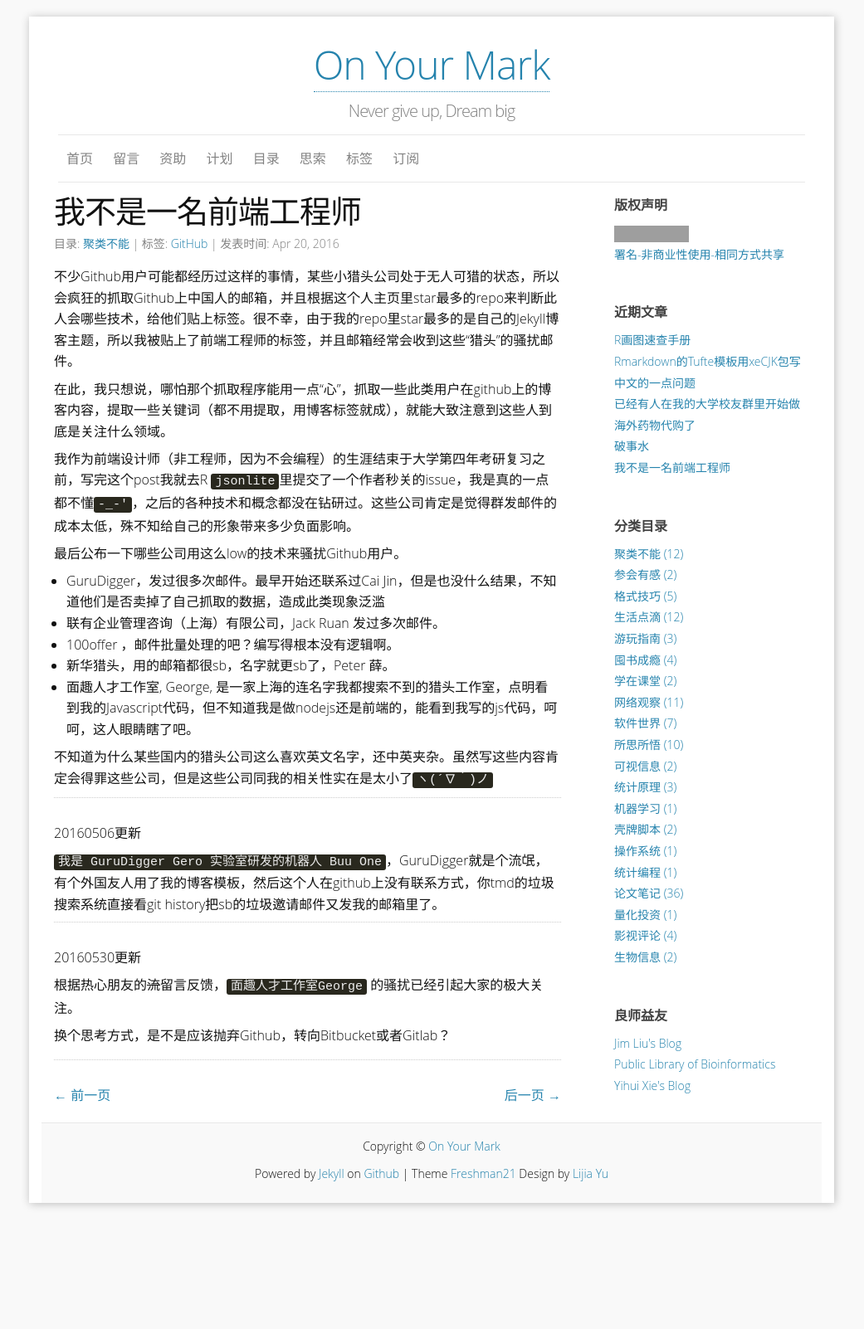
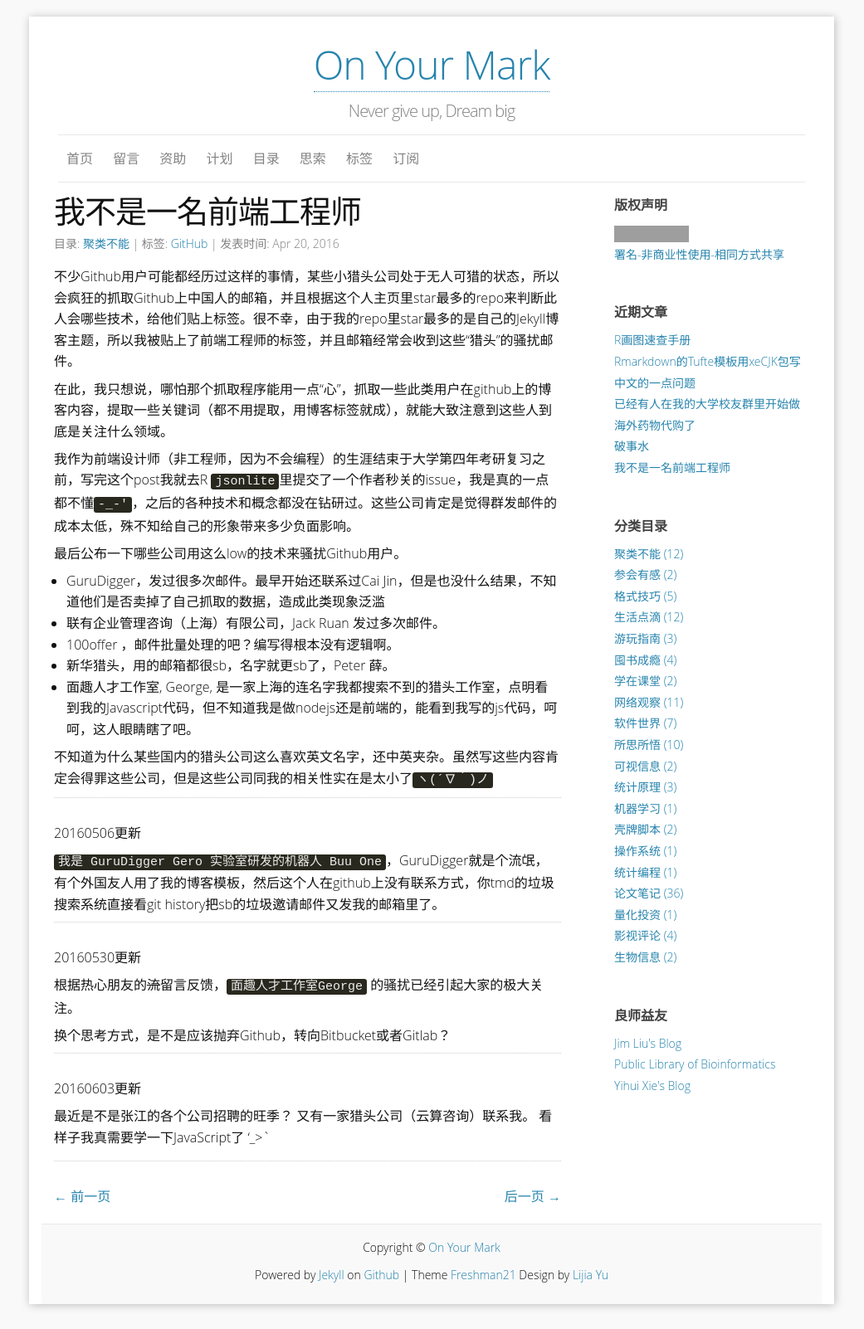
Before and after one commit to yulijia/cn, a Jekyll site: the page built from _posts/2016-04-20-I-am-not-a-frontend-engineer.md, in a window 1280 px wide. Shown: the whole page at 83% size, without its empty margins (120-1161 px from the left). Built offline with Jekyll 4.4.1, drawn with Linux system fonts in a browser that asks for light colours; some web fonts are replaced; comment, search, counter and statistics services are not loaded; before the commit the page ends 1480 px from its top, so only the background shows below that; grey boxes are pictures that could not be loaded.

Commit message:
update(content): I need learn JS ASAP

```diff
--- a/_posts/2016-04-20-I-am-not-a-frontend-engineer.md
+++ b/_posts/2016-04-20-I-am-not-a-frontend-engineer.md
@@ -37,3 +37,10 @@ tags:
 根据热心朋友的<del>流</del>留言反馈，`面趣人才工作室George` 的骚扰已经引起大家的极大关注。
 
 换个思考方式，是不是应该抛弃Github，转向Bitbucket或者Gitlab？
+
+---------------------------------
+
+20160603更新
+
+最近是不是张江的各个公司招聘的旺季？ 又有一家猎头公司（云算咨询）联系我。
+看样子我真需要学一下JavaScript了 '_>`
```
